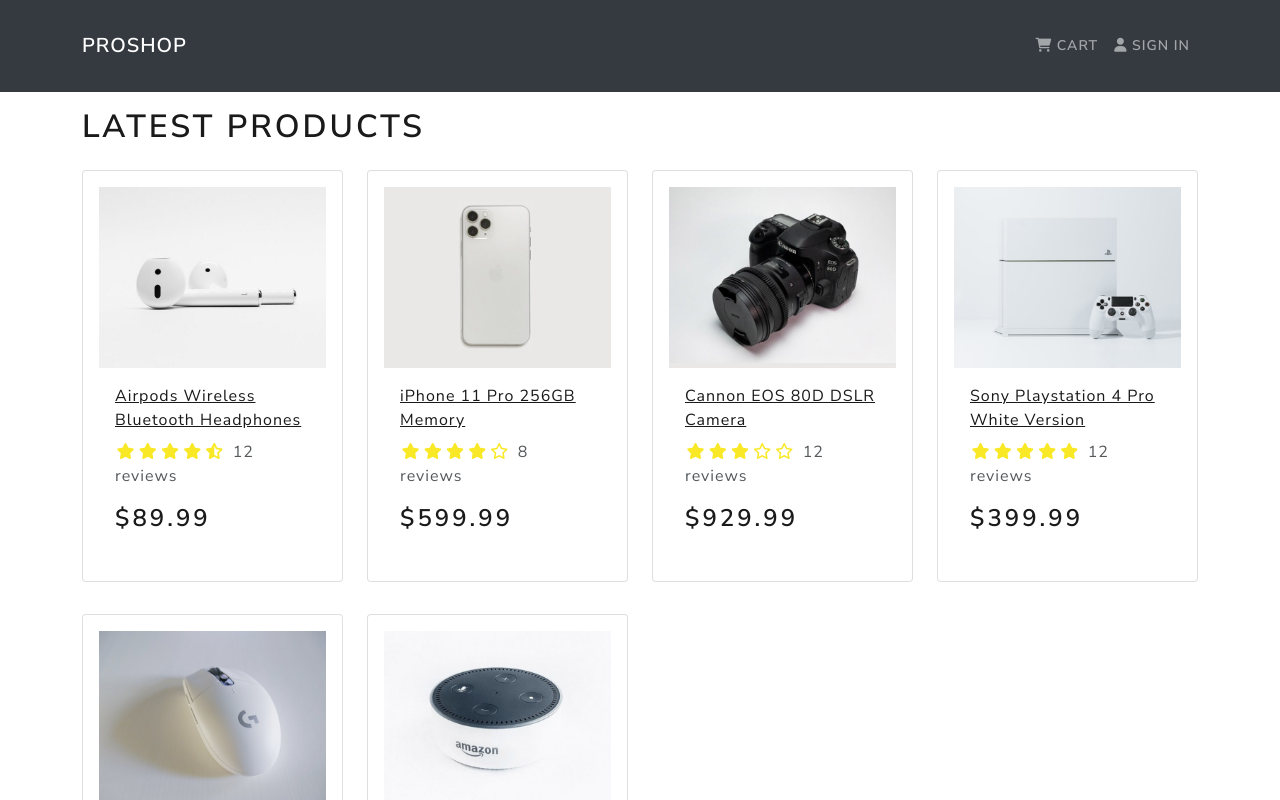
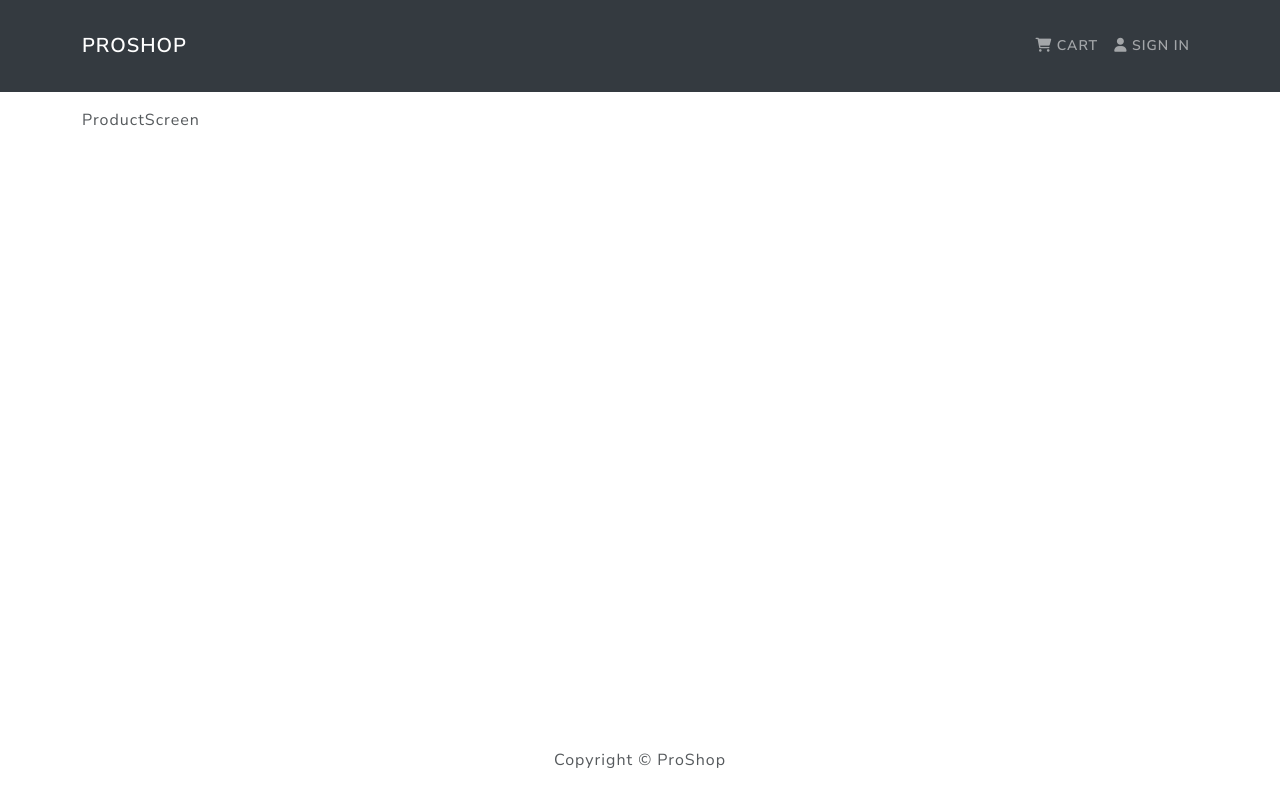
Before and after one commit to do-Va/Udemy-TraversyMedia-Mern-eCommerce-App, a React (Create React App) app in the folder frontend/: page /product/1 in a window 1280 px wide. Shown: the top 800 px of the page. Built offline with nearby package versions, Linux system fonts and the light colour scheme.

Commit message:
Implement react router

```diff
--- a/frontend/package.json
+++ b/frontend/package.json
@@ -9,6 +9,8 @@
     "react": "^17.0.2",
     "react-bootstrap": "^2.2.0",
     "react-dom": "^17.0.2",
+    "react-router-bootstrap": "^0.26.0",
+    "react-router-dom": "^6.2.2",
     "react-scripts": "5.0.0",
     "web-vitals": "^2.1.4"
   },
--- a/frontend/src/App.js
+++ b/frontend/src/App.js
@@ -1,21 +1,26 @@
 import React from 'react';
+import { BrowserRouter as Router, Routes, Route } from 'react-router-dom';
 import { Container } from 'react-bootstrap';
 
 import Header from './components/Header';
 import HomeScreen from './screens/HomeScreen';
+import ProductScreen from './screens/ProductScreen';
 import Footer from './components/Footer';
 
 const App = () => {
   return (
-    <>
+    <Router>
       <Header />
       <main className="py-3">
         <Container>
-          <HomeScreen />
+          <Routes>
+            <Route path="/" element={<HomeScreen />} />
+            <Route path="product/:id" element={<ProductScreen />} />
+          </Routes>
         </Container>
       </main>
       <Footer />
-    </>
+    </Router>
   );
 };
 
--- a/frontend/src/components/Header.js
+++ b/frontend/src/components/Header.js
@@ -1,5 +1,5 @@
 import React from 'react';
-
+import { LinkContainer } from 'react-router-bootstrap';
 import { Navbar, Container, Nav } from 'react-bootstrap';
 
 const Header = () => {
@@ -7,7 +7,9 @@
     <header>
       <Navbar bg="dark" variant="dark" expand="lg" collapseOnSelect>
         <Container>
-          <Navbar.Brand href="/">ProShop</Navbar.Brand>
+          <LinkContainer to="/">
+            <Navbar.Brand>ProShop</Navbar.Brand>
+          </LinkContainer>
           <Navbar.Toggle aria-controls="navbarScroll" />
           <Navbar.Collapse id="navbarScroll">
             <Nav
@@ -15,12 +17,16 @@
               style={{ maxHeight: '100px' }}
               navbarScroll
             >
-              <Nav.Link href="/cart">
-                <i className="fas fa-shopping-cart"></i> Cart
-              </Nav.Link>
-              <Nav.Link href="/login">
-                <i className="fas fa-user"></i> Sign In
-              </Nav.Link>
+              <LinkContainer to="/cart">
+                <Nav.Link>
+                  <i className="fas fa-shopping-cart"></i> Cart
+                </Nav.Link>
+              </LinkContainer>
+              <LinkContainer to="/login">
+                <Nav.Link>
+                  <i className="fas fa-user"></i> Sign In
+                </Nav.Link>
+              </LinkContainer>
             </Nav>
           </Navbar.Collapse>
         </Container>
--- a/frontend/src/components/Product.js
+++ b/frontend/src/components/Product.js
@@ -1,4 +1,5 @@
 import React from 'react';
+import { Link } from 'react-router-dom';
 import { Card } from 'react-bootstrap';
 
 import Rating from './Rating';
@@ -6,16 +7,16 @@
 const Product = ({ _id, name, image, rating, numReviews, price }) => {
   return (
     <Card className="my-3 p-3 rounded">
-      <a href={`/product/${_id}`}>
+      <Link to={`/product/${_id}`}>
         <Card.Img src={image} variant="top" />
-      </a>
+      </Link>
 
       <Card.Body>
-        <a href={`/product/${_id}`}>
+        <Link to={`/product/${_id}`}>
           <Card.Title as="div">
             <strong>{name}</strong>
           </Card.Title>
-        </a>
+        </Link>
         <Card.Text as="div">
           <Rating value={rating} text={`${numReviews} reviews`} />
         </Card.Text>
--- /dev/null
+++ b/frontend/src/screens/ProductScreen.js
@@ -0,0 +1,7 @@
+import React from 'react';
+
+const ProductScreen = () => {
+  return <div>ProductScreen</div>;
+};
+
+export default ProductScreen;
```
Also changed, not shown: 1 other file (tests, documents, lock files or other folders).
